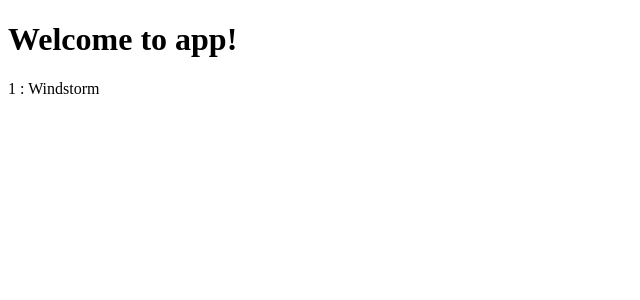
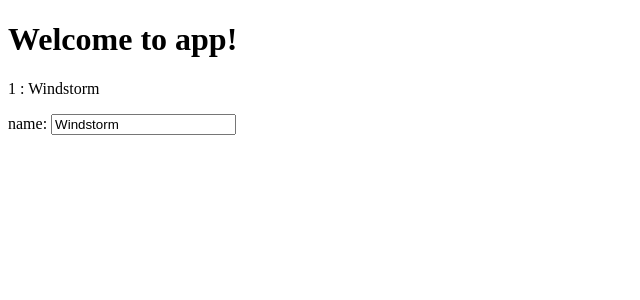
Before and after one commit to hyun-keun-cho/markTest, an Angular app: page / in a window 1280 px wide. Shown: the top 300 px of the page, without its empty margins (0-640 px from the left). Built offline with nearby package versions, Linux system fonts and the light colour scheme.

Commit message:
second commit

```diff
--- a/src/app/app.module.ts
+++ b/src/app/app.module.ts
@@ -4,6 +4,7 @@ import { NgModule } from '@angular/core';
 
 import { AppComponent } from './app.component';
 import { HeroesComponent } from './heroes/heroes.component';
+import {FormsModule} from '@angular/forms';
 
 
 @NgModule({
@@ -12,7 +13,8 @@ import { HeroesComponent } from './heroes/heroes.component';
     HeroesComponent
   ],
   imports: [
-    BrowserModule
+    BrowserModule,
+    FormsModule
   ],
   providers: [],
   bootstrap: [AppComponent]
--- a/src/app/heroes/heroes.component.html
+++ b/src/app/heroes/heroes.component.html
@@ -1,3 +1,32 @@
 <p>
   {{hero.id}} : {{hero.name}}
 </p>
+
+<div>
+  <label>name:
+    <!-- [] -> one way binding : 우측변수를 왼쪽에 바인딩 하라 -->
+    <!-- () -> one way binding : 좌측변수를 우측에 바인딩 하라 -->
+    <!-- ([]) -> two way binding : 양쪽변수를 양쪽에 바인딩 하라 -->
+    <input [(ngModel)]="hero.name" placeholder="name">
+  </label>
+</div>
+
+<!-- table.aaa>tr#id>td*4 -->
+<!--
+<table class="aaa">
+  <tr id="bbb">
+    <td></td>
+    <td></td>
+    <td></td>
+    <td></td>
+  </tr>
+</table>
+-->
+
+<!--
+<div>
+  <label>name:
+    <input [(ngModel)]="hero.name">
+  </label>
+</div>
+-->
```
